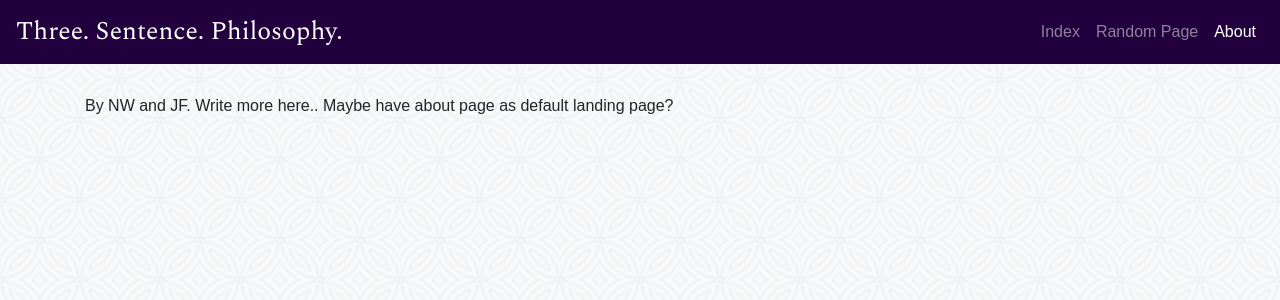
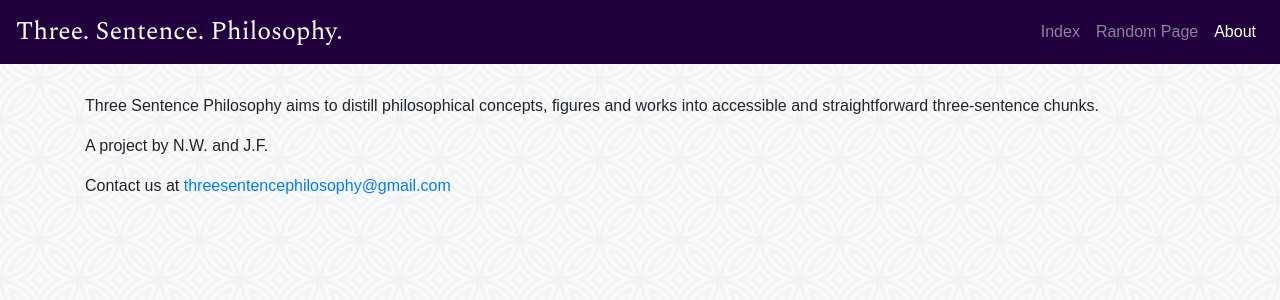
Before and after one commit to threesentencephilosophy/threesentencephilosophy.github.io, a Jekyll site: the page built from about.md, in a window 1280 px wide. Shown: the top 300 px of the page. Built offline with Jekyll 4.4.1, drawn with Linux system fonts in a browser that asks for light colours; nearby versions of some CDN libraries; some web fonts are replaced.

Commit message:
added to about, and SEO

```diff
--- a/Gemfile
+++ b/Gemfile
@@ -24,3 +24,6 @@ end
 
 # Windows does not include zoneinfo files, so bundle the tzinfo-data gem
 gem 'tzinfo-data', platforms: [:mingw, :mswin, :x64_mingw, :jruby]
+
+gem 'jekyll-seo-tag'
+gem 'jekyll-sitemap'
--- a/_config.yml
+++ b/_config.yml
@@ -13,22 +13,22 @@
 # you will see them accessed via {{ site.title }}, {{ site.email }}, and so on.
 # You can create any custom variable you would like, and they will be accessible
 # in the templates via {{ site.myvariable }}.
-title: Two Sentence Philosophy
-email: your-email@example.com
+title: Three. Sentence. Philosophy.
+email: threesentencephilosophy@gmail.com
 description: > # this means to ignore newlines until "baseurl:"
-  Write an awesome description for your new site here. You can edit this
-  line in _config.yml. It will appear in your document head meta (for
-  Google search results) and in your feed.xml site description.
+  Three Sentence Philosophy aims to distill philosophical concepts, figures and
+  works into accessible and straightforward three-sentence chunks.
 baseurl: "" # the subpath of your site, e.g. /blog
-url: "" # the base hostname & protocol for your site, e.g. http://example.com
-twitter_username: jekyllrb
-github_username:  jekyll
+url: "http://threesentencephilosophy.com" # the base hostname & protocol for your site, e.g. http://example.com
+# twitter_username: jekyllrb
+github_username:  threesentencephilosophy
 
 # Build settings
 markdown: kramdown
 plugins:
   - jekyll-feed
-
+  - jekyll-seo-tag
+  - jekyll-sitemap
 
 defaults:
   -
--- a/_layouts/default.html
+++ b/_layouts/default.html
@@ -4,17 +4,13 @@
 <head>
     <meta charset="utf-8">
     <meta name="viewport" content="width=device-width, initial-scale=1, shrink-to-fit=no">
-    <title>{% if page.title %}{{ page.title }} - {% endif %}{{ site.title }}</title>
-    {% if page.description %}
-    <meta name="description" content="{{ page.description }}" />
-    {% endif %}
-    <meta name="author" content="{{ site.author }}">
     <link rel="icon" href="../../../../favicon.ico">
     <!-- Bootstrap core CSS -->
     <link rel="stylesheet" href="https://maxcdn.bootstrapcdn.com/bootstrap/4.0.0-beta/css/bootstrap.min.css" integrity="sha384-/Y6pD6FV/Vv2HJnA6t+vslU6fwYXjCFtcEpHbNJ0lyAFsXTsjBbfaDjzALeQsN6M" crossorigin="anonymous">
     <link href="https://fonts.googleapis.com/css?family=Libre+Franklin|Proza+Libre|Spectral" rel="stylesheet">
 
     <link href="/css/style.css" rel="stylesheet">
+    {% seo %}
 </head>
 
 <body>
--- a/_layouts/entry.html
+++ b/_layouts/entry.html
@@ -11,7 +11,7 @@ layout: default
     </article>
     <footer>
     	<p class="contribution-footer-entry" style="margin-top: 30px">
-			Have a contribution, suggestion or edit? Email <a href="mailto:threesentencephilosophy@gmail.com?subject=Suggestion%20for%20Three%20Sentence%20Philosophy"">threesentencephilosophy@gmail.com</a> or <a href="https://github.com/threesentencephilosophy/threesentencephilosophy.github.io" target="_blank">submit a pull request on GitHub.</a>
+			Have a contribution, suggestion or edit? Email <a href="mailto:{{ site.email }}?subject=Suggestion%20for%20Three%20Sentence%20Philosophy"">{{ site.email }}</a> or <a href="https://github.com/threesentencephilosophy/threesentencephilosophy.github.io" target="_blank">submit a pull request on GitHub.</a>
 		</p>
     </footer>
 </div>
--- a/about.md
+++ b/about.md
@@ -3,4 +3,8 @@ layout: default
 title: About
 ---
 
-By NW and JF. Write more here.. 	Maybe have about page as default landing page?
+{{ site.description }}
+
+A project by N.W. and J.F.
+
+Contact us at [{{ site.email }}](mailto:{{ site.email }})
--- a/index.html
+++ b/index.html
@@ -25,5 +25,5 @@ title: Home
 {% endfor %}
 
 <p class="contribution-footer-index" style="margin-top: 30px">
-Have an idea for a new entry? Email <a href="mailto:threesentencephilosophy@gmail.com?subject=Suggestion%20for%20Three%20Sentence%20Philosophy"">threesentencephilosophy@gmail.com</a> or <a href="https://github.com/threesentencephilosophy/threesentencephilosophy.github.io" target="_blank">submit a pull request on GitHub.</a>
+Have an idea for a new entry? Email <a href="mailto:{{ site.email }}?subject=Suggestion%20for%20Three%20Sentence%20Philosophy"">{{ site.email }}</a> or <a href="https://github.com/threesentencephilosophy/threesentencephilosophy.github.io" target="_blank">submit a pull request on GitHub.</a>
 </p>
```
Also changed, not shown: Gemfile.lock, README.md.
